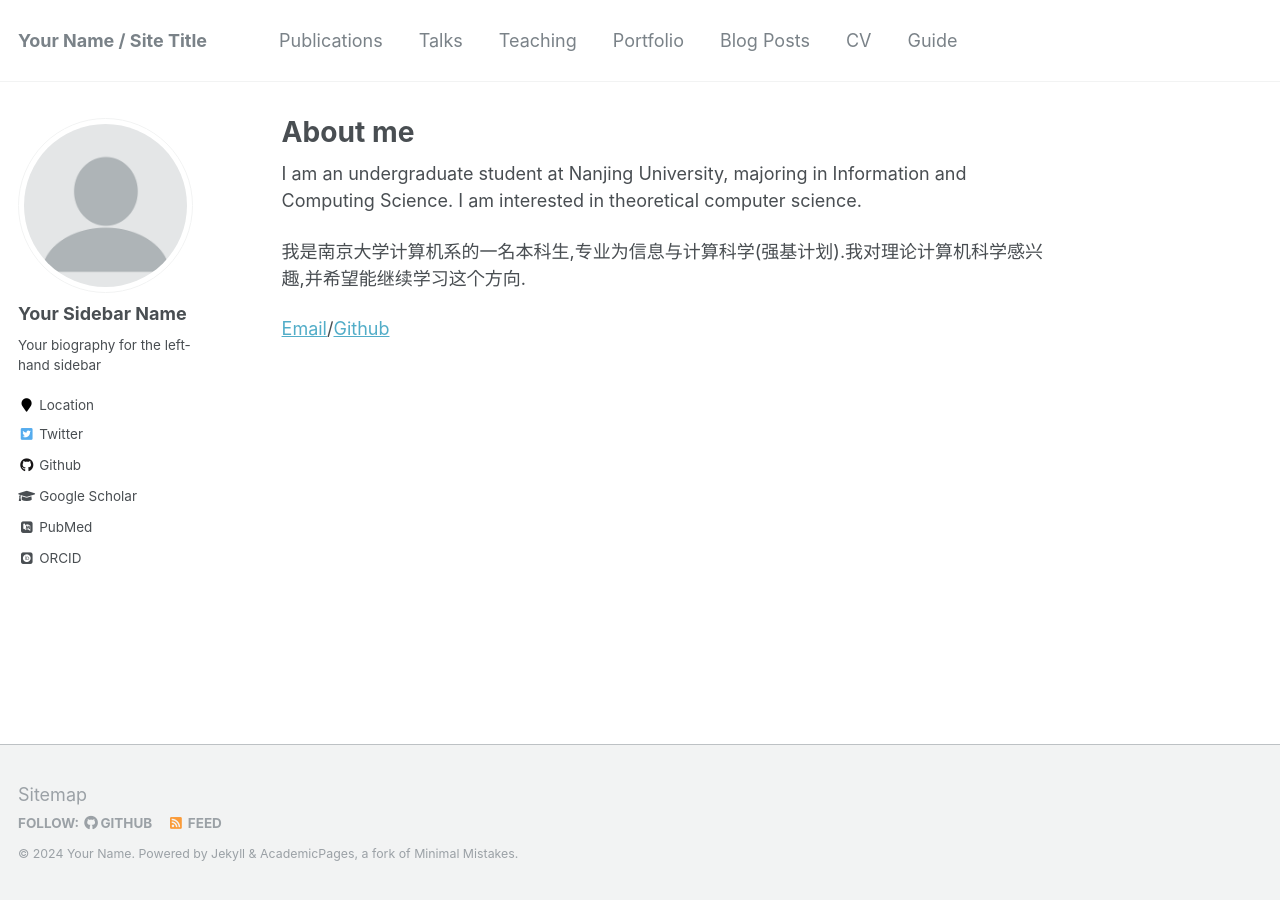
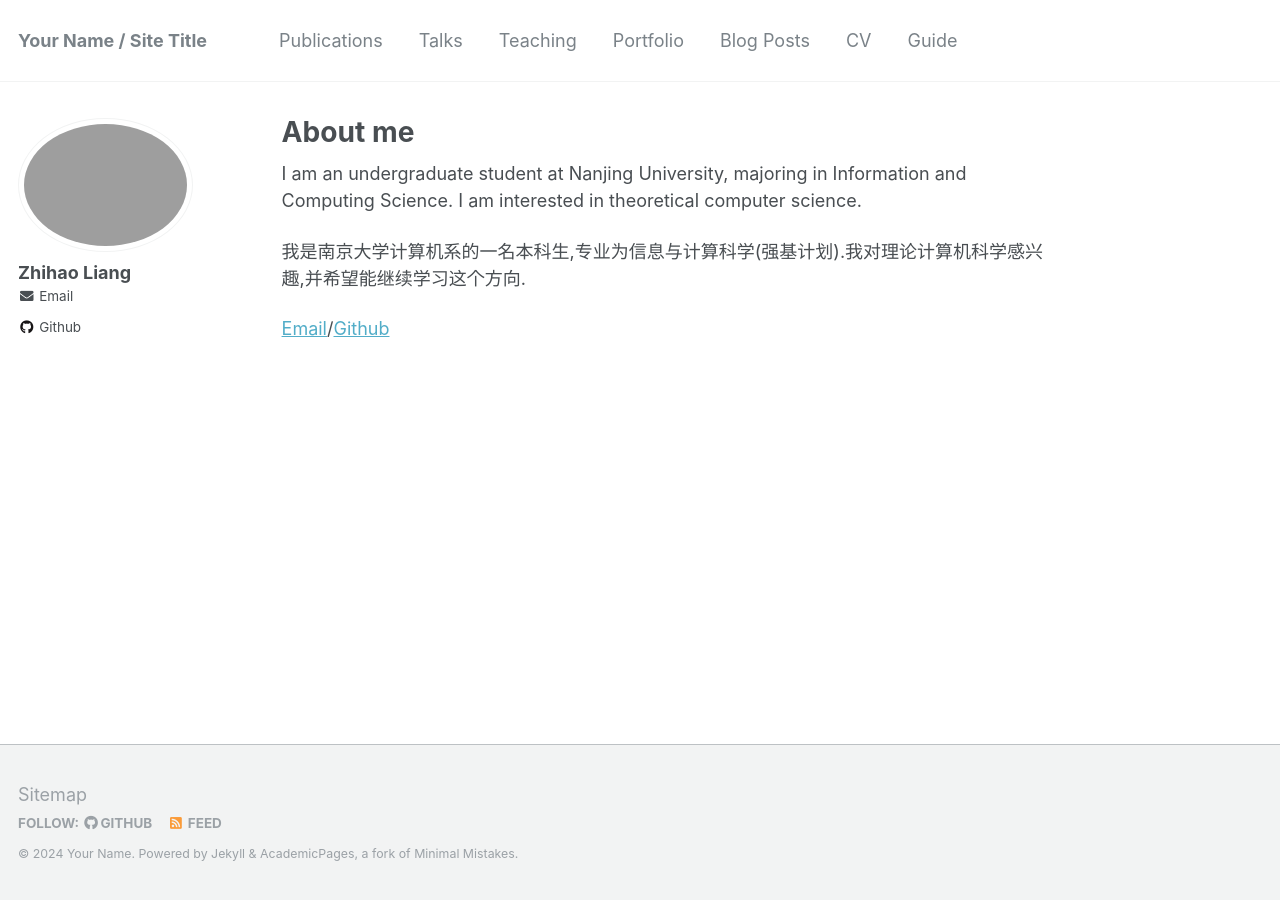
Before and after one commit to te5555/test, a Jekyll site: the page built from _pages/about.md, in a window 1280 px wide. Built offline with Jekyll 4.4.1, drawn with Linux system fonts in a browser that asks for light colours; some web fonts are replaced.

Commit message:
Update _config.yml

```diff
--- a/_config.yml
+++ b/_config.yml
@@ -80,15 +80,15 @@ analytics:
 
 # Site Author
 author:
-  name             : "Your Sidebar Name"
-  avatar           : "profile.png"
-  bio              : "Your biography for the left-hand sidebar"
-  location         : "Location"
+  name             : "Zhihao Liang"
+  avatar           :
+  bio              :
+  location         :
   employer         :
-  pubmed           : "https://www.ncbi.nlm.nih.gov/pubmed/?term=john+snow"
-  googlescholar    : "http://yourfullgooglescholarurl.com"
-  email            :
-  researchgate     :  # example: "https://www.researchgate.net/profile/yourprofile"
+  pubmed           :
+  googlescholar    :
+  email            : "te5555@smail.nju.edu.cn"
+  researchgate     :
   uri              :
   bitbucket        :
   codepen          :
@@ -96,20 +96,20 @@ author:
   flickr           :
   facebook         :
   foursquare       :
-  github           : "academicpages"
+  github           : "https://github.com/te5555"
   google_plus      :
   keybase          :
   instagram        :
-  impactstory      : #"https://profiles.impactstory.org/u/xxxx-xxxx-xxxx-xxxx"
+  impactstory      :
   lastfm           :
   linkedin         :
-  orcid            : "http://orcid.org/yourorcidurl"
+  orcid            :
   pinterest        :
   soundcloud       :
-  stackoverflow    : # http://stackoverflow.com/users/123456/username
+  stackoverflow    :
   steam            :
   tumblr           :
-  twitter          : "replacethistwitterhandle"
+  twitter          :
   vine             :
   weibo            :
   xing             :
```
